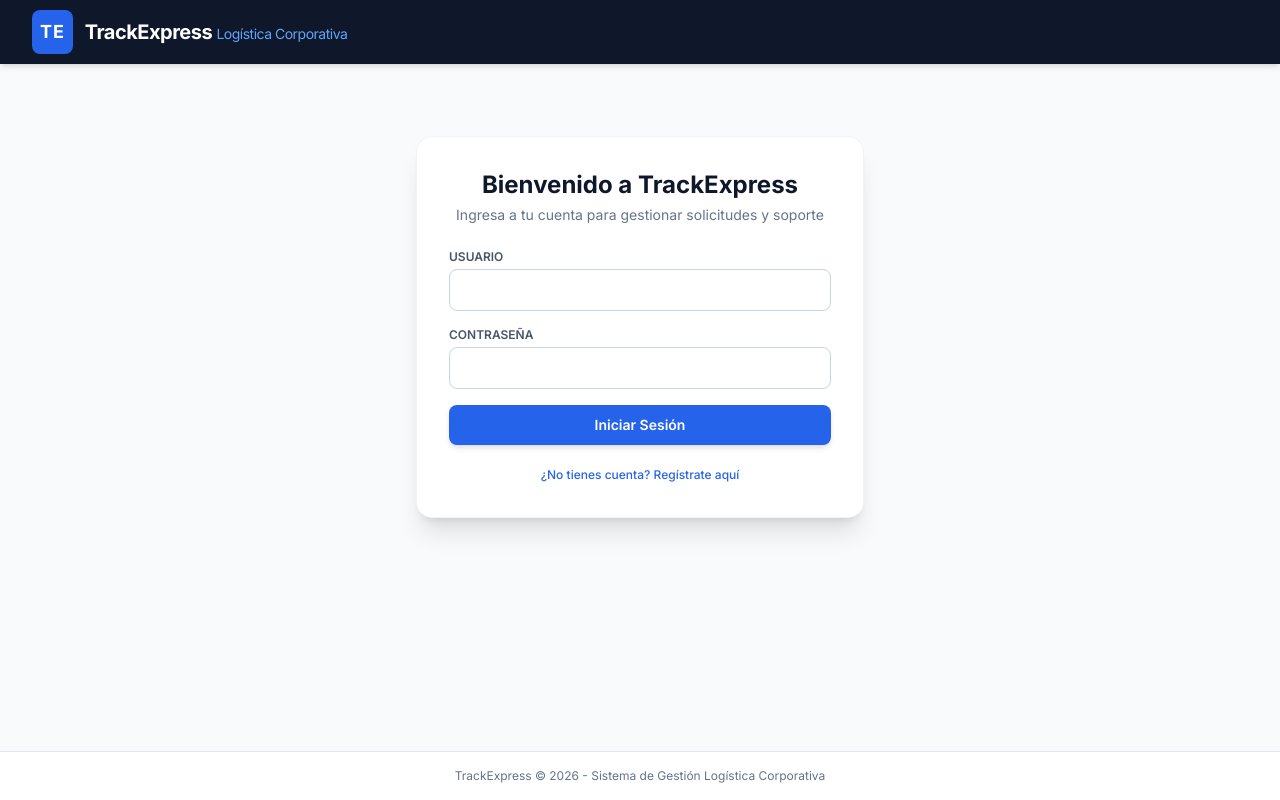
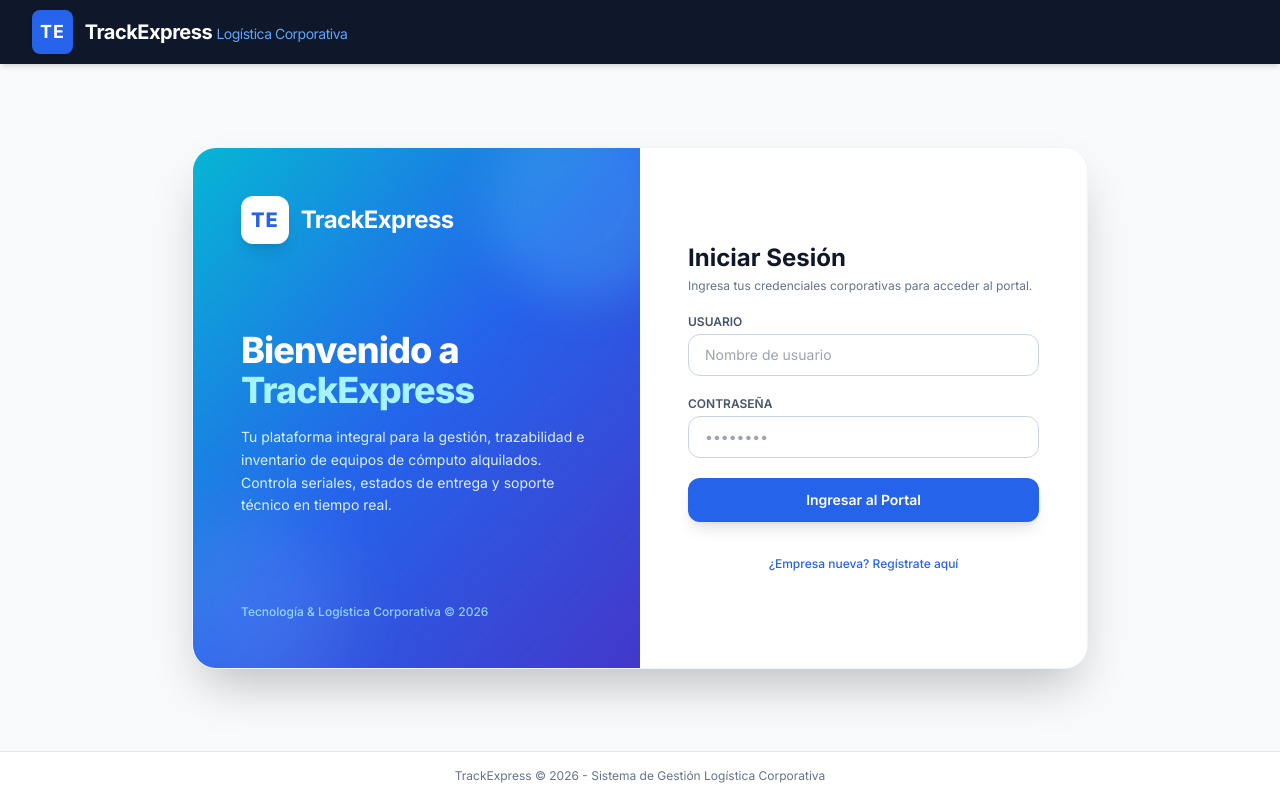
Before and after one commit to SharonQuintero/trackexpress-logistica, a website: page public/index.html in a window 1280 px wide. Drawn offline with nearby package versions, Linux system fonts and the light colour scheme.

Commit message:
Actualizar interfaz de inicio de sesion a pantalla dividida con logo e introduccion breve

```diff
--- a/public/index.html
+++ b/public/index.html
@@ -6,7 +6,7 @@
     <title>TrackExpress - Portal Logístico Corporativo</title>
     <!-- Tailwind CSS CDN -->
     <script src="https://cdn.tailwindcss.com"></script>
-    <link href="https://fonts.googleapis.com/css2?family=Inter:wght@300;400;500;600;700&display=swap" rel="stylesheet">
+    <link href="https://fonts.googleapis.com/css2?family=Inter:wght@300;400;500;600;700;800&display=swap" rel="stylesheet">
     <style>
         body { font-family: 'Inter', sans-serif; }
     </style>
@@ -17,7 +17,7 @@
     <header class="bg-slate-900 text-white shadow-md">
         <div class="max-w-7xl mx-auto px-4 sm:px-6 lg:px-8 h-16 flex items-center justify-between">
             <div class="flex items-center space-x-3">
-                <div class="bg-blue-600 text-white p-2 rounded-lg font-bold text-lg tracking-wider">TE</div>
+                <div class="bg-blue-600 text-white p-2 rounded-lg font-bold text-lg tracking-wider shadow">TE</div>
                 <span class="text-xl font-bold tracking-tight">TrackExpress <span class="text-blue-400 text-sm font-normal">Logística Corporativa</span></span>
             </div>
             <div id="user-info-section" class="hidden flex items-center space-x-4">
@@ -28,58 +28,104 @@
     </header>
 
     <!-- CONTENIDO PRINCIPAL -->
-    <main class="max-w-7xl mx-auto px-4 sm:px-6 lg:px-8 py-8 flex-grow w-full">
+    <main class="max-w-7xl mx-auto px-4 sm:px-6 lg:px-8 py-8 flex-grow w-full flex items-center justify-center">
 
-        <!-- SECCIÓN DE AUTENTICACIÓN -->
-        <div id="auth-container" class="max-w-md mx-auto bg-white rounded-2xl shadow-xl border border-slate-100 p-8 mt-10">
-            <div class="text-center mb-6">
-                <h1 class="text-2xl font-bold text-slate-900">Bienvenido a TrackExpress</h1>
-                <p class="text-sm text-slate-500 mt-1">Ingresa a tu cuenta para gestionar solicitudes y soporte</p>
+        <!-- SECCIÓN DE AUTENTICACIÓN DIVIDIDA (ESTILO DE LA IMAGEN) -->
+        <div id="auth-container" class="w-full max-w-4xl bg-white rounded-3xl shadow-2xl border border-slate-100 overflow-hidden my-6">
+            <div class="grid grid-cols-1 md:grid-cols-2 min-h-[520px]">
+
+                <!-- PANEL IZQUIERDO: BANNER CON LOGO E INTRODUCCIÓN LLAMATIVA -->
+                <div class="bg-gradient-to-br from-cyan-500 via-blue-600 to-indigo-700 text-white p-8 md:p-12 flex flex-col justify-between relative overflow-hidden">
+                    <!-- Decoración de fondo suave -->
+                    <div class="absolute -bottom-10 -left-10 w-48 h-48 bg-white/10 rounded-full blur-2xl pointer-events-none"></div>
+                    <div class="absolute -top-10 -right-10 w-48 h-48 bg-cyan-300/20 rounded-full blur-xl pointer-events-none"></div>
+
+                    <!-- Logo Corporativo en la parte superior -->
+                    <div class="flex items-center space-x-3 z-10">
+                        <div class="bg-white text-blue-600 p-2.5 rounded-xl font-extrabold text-xl shadow-lg tracking-wider">TE</div>
+                        <span class="text-2xl font-bold tracking-tight text-white">TrackExpress</span>
                     </div>
 
-            <!-- Formulario de Login -->
-            <form id="form-login" onsubmit="handleLogin(event)" class="space-y-4">
+                    <!-- Mensaje de Introducción Breve para Clientes -->
+                    <div class="my-8 z-10 space-y-4">
+                        <h2 class="text-3xl md:text-4xl font-extrabold leading-tight tracking-tight">
+                            Bienvenido a <br><span class="text-cyan-200">TrackExpress</span>
+                        </h2>
+                        <p class="text-sm text-cyan-50/90 leading-relaxed font-normal">
+                            Tu plataforma integral para la gestión, trazabilidad e inventario de equipos de cómputo alquilados. Controla seriales, estados de entrega y soporte técnico en tiempo real.
+                        </p>
+                    </div>
+
+                    <!-- Footer del Banner -->
+                    <div class="text-xs text-cyan-200/80 font-medium z-10">
+                        Tecnología & Logística Corporativa &copy; 2026
+                    </div>
+                </div>
+
+                <!-- PANEL DERECHO: FORMULARIOS DE LOGIN Y REGISTRO -->
+                <div class="p-8 md:p-12 flex flex-col justify-center bg-white">
+
+                    <!-- FORMULARIO DE LOGIN -->
+                    <form id="form-login" onsubmit="handleLogin(event)" class="space-y-5">
+                        <div>
+                            <h3 class="text-2xl font-bold text-slate-900">Iniciar Sesión</h3>
+                            <p class="text-xs text-slate-500 mt-1">Ingresa tus credenciales corporativas para acceder al portal.</p>
+                        </div>
+
                         <div>
                             <label for="login-usuario" class="block text-xs font-semibold text-slate-600 uppercase mb-1">Usuario</label>
-                    <input type="text" id="login-usuario" required class="w-full px-4 py-2.5 rounded-lg border border-slate-300 focus:ring-2 focus:ring-blue-500 outline-none text-sm transition">
+                            <input type="text" id="login-usuario" required placeholder="Nombre de usuario" class="w-full px-4 py-2.5 rounded-xl border border-slate-300 focus:ring-2 focus:ring-blue-500 outline-none text-sm transition">
                         </div>
+
                         <div>
                             <label for="login-password" class="block text-xs font-semibold text-slate-600 uppercase mb-1">Contraseña</label>
-                    <input type="password" id="login-password" required class="w-full px-4 py-2.5 rounded-lg border border-slate-300 focus:ring-2 focus:ring-blue-500 outline-none text-sm transition">
+                            <input type="password" id="login-password" required placeholder="••••••••" class="w-full px-4 py-2.5 rounded-xl border border-slate-300 focus:ring-2 focus:ring-blue-500 outline-none text-sm transition">
                         </div>
-                <button type="submit" class="w-full bg-blue-600 hover:bg-blue-700 text-white font-semibold py-2.5 rounded-lg shadow-md transition text-sm">Iniciar Sesión</button>
-                <div class="text-center mt-4">
-                    <button type="button" onclick="toggleAuthMode()" class="text-xs text-blue-600 hover:underline font-medium">¿No tienes cuenta? Regístrate aquí</button>
+
+                        <button type="submit" class="w-full bg-blue-600 hover:bg-blue-700 text-white font-semibold py-3 rounded-xl shadow-lg hover:shadow-xl transition text-sm">Ingresar al Portal</button>
+
+                        <div class="text-center pt-2">
+                            <button type="button" onclick="toggleAuthMode()" class="text-xs text-blue-600 hover:underline font-medium">¿Empresa nueva? Regístrate aquí</button>
                         </div>
                     </form>
 
-            <!-- Formulario de Registro -->
+                    <!-- FORMULARIO DE REGISTRO -->
                     <form id="form-registro" onsubmit="handleRegistro(event)" class="space-y-4 hidden">
                         <div>
+                            <h3 class="text-2xl font-bold text-slate-900">Registro de Empresa</h3>
+                            <p class="text-xs text-slate-500 mt-1">Crea una cuenta corporativa para solicitar alquiler y soporte.</p>
+                        </div>
+
+                        <div>
                             <label for="reg-usuario" class="block text-xs font-semibold text-slate-600 uppercase mb-1">Usuario</label>
-                    <input type="text" id="reg-usuario" required class="w-full px-3 py-2 rounded-lg border border-slate-300 text-sm">
+                            <input type="text" id="reg-usuario" required placeholder="Usuario para iniciar sesión" class="w-full px-3 py-2 rounded-lg border border-slate-300 text-sm">
                         </div>
                         <div>
                             <label for="reg-password" class="block text-xs font-semibold text-slate-600 uppercase mb-1">Contraseña</label>
-                    <input type="password" id="reg-password" required class="w-full px-3 py-2 border rounded-lg text-sm">
+                            <input type="password" id="reg-password" required placeholder="••••••••" class="w-full px-3 py-2 border rounded-lg text-sm">
                         </div>
                         <div>
                             <label for="reg-razon" class="block text-xs font-semibold text-slate-600 uppercase mb-1">Razón Social / Empresa</label>
-                    <input type="text" id="reg-razon" required class="w-full px-3 py-2 border rounded-lg text-sm">
+                            <input type="text" id="reg-razon" required placeholder="Nombre de la empresa S.A.S." class="w-full px-3 py-2 border rounded-lg text-sm">
                         </div>
                         <div>
                             <label for="reg-nit" class="block text-xs font-semibold text-slate-600 uppercase mb-1">NIT</label>
-                    <input type="text" id="reg-nit" required class="w-full px-3 py-2 border rounded-lg text-sm">
+                            <input type="text" id="reg-nit" required placeholder="900123456-7" class="w-full px-3 py-2 border rounded-lg text-sm">
                         </div>
-                <button type="submit" class="w-full bg-slate-900 hover:bg-slate-800 text-white font-semibold py-2.5 rounded-lg shadow-md transition text-sm">Registrarse</button>
-                <div class="text-center mt-4">
+
+                        <button type="submit" class="w-full bg-slate-900 hover:bg-slate-800 text-white font-semibold py-3 rounded-xl shadow-md transition text-sm">Registrar Cuenta</button>
+
+                        <div class="text-center pt-2">
                             <button type="button" onclick="toggleAuthMode()" class="text-xs text-blue-600 hover:underline font-medium">¿Ya tienes cuenta? Inicia sesión</button>
                         </div>
                     </form>
+
+                </div>
+            </div>
         </div>
 
-        <!-- PANEL DE APLICACIÓN -->
-        <div id="dashboard-container" class="hidden space-y-6">
+        <!-- PANEL DE APLICACIÓN (CUANDO SE INICIA SESIÓN) -->
+        <div id="dashboard-container" class="hidden space-y-6 w-full">
 
             <div class="flex flex-col sm:flex-row sm:items-center sm:justify-between bg-white p-6 rounded-2xl shadow-sm border border-slate-100 gap-4">
                 <div>
@@ -221,7 +267,7 @@
                 </form>
             </div>
 
-            <!-- CONTENEDOR DE TABLA PRINCIPAL CON BUSCADOR/FILTRO -->
+            <!-- CONTENEDOR DE TABLA PRINCIPAL CON BUSCADOR -->
             <div class="bg-white rounded-2xl shadow-sm border border-slate-100 p-6 space-y-4">
                 <div class="flex flex-col sm:flex-row justify-between items-center gap-4">
                     <h3 id="titulo-tabla-tickets" class="text-lg font-bold text-slate-900">Trazabilidad y Historial de Solicitudes</h3>
@@ -573,7 +619,7 @@
                 <th class="p-3">Empresa / Destino</th>
                 <th class="p-3">Equipos Asignados</th>
                 <th class="p-3">Estado Logístico y Comentarios</th>
-                <th class="p-3 ${esAdmin ? '' : ''}">Acciones / Gestión</th>
+                <th class="p-3">Acciones / Gestión</th>
             `;
 
             const tbody = document.getElementById('tabla-tickets');
@@ -640,7 +686,6 @@
                     </div>
                 `;
             } else {
-                // Si es cliente y el ticket está en estado Solicitado, puede cancelar o editar
                 if (t.estado_logistico === '1. Solicitado') {
                     html += `
                         <div class="space-y-2">
```
Lines whose indentation alone changed are shown as unchanged.
